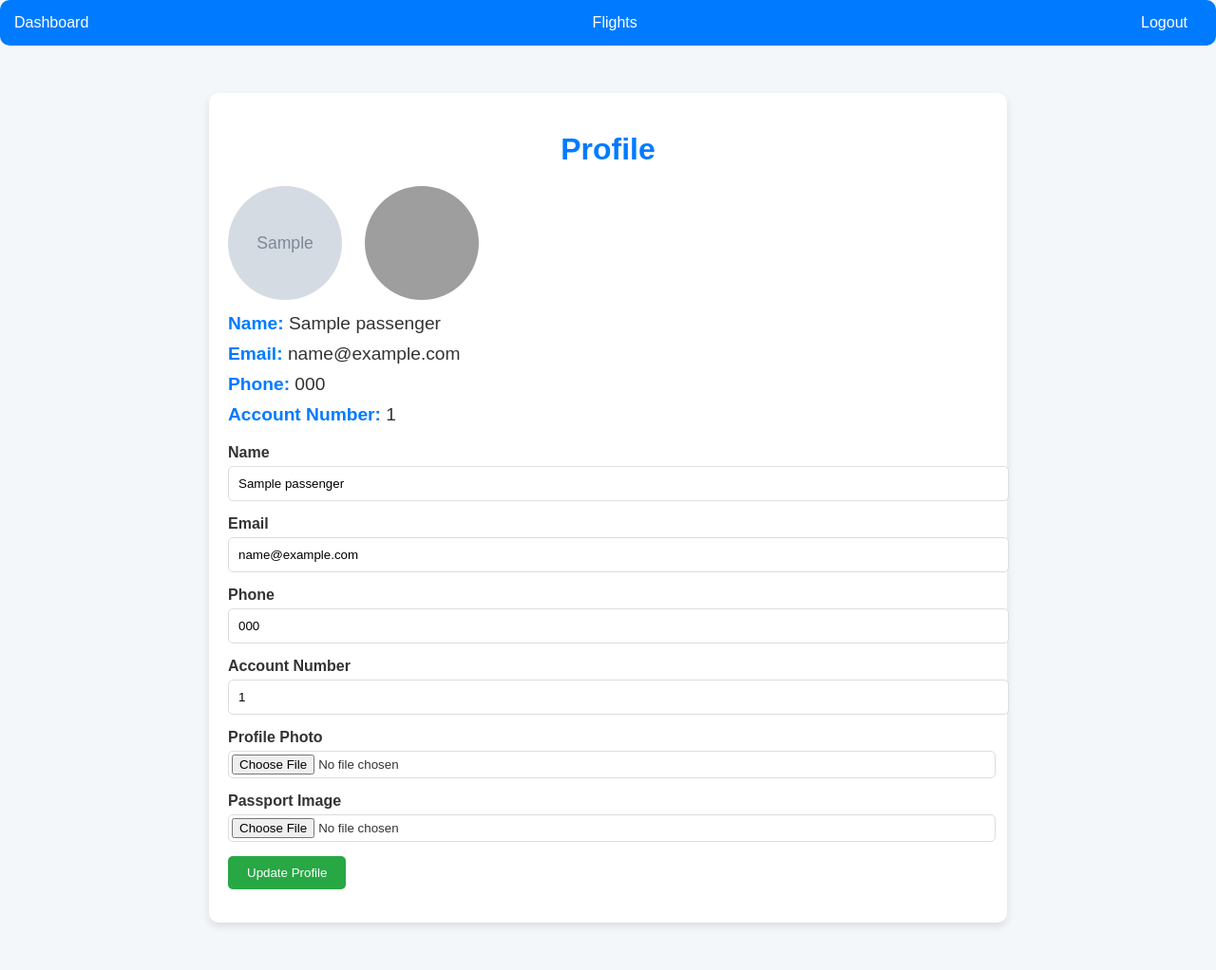
After one commit to ahmedadelelshaer/Flight-Booking-System, a PHP site: page /profile.php in a window 1280 px wide. The commit adds this page. Shown: the whole page at 95% size. Run offline with PHP 8.4, Linux system fonts and the light colour scheme; the visitor is signed in with stand-in values (Sample User, id 1); tables that the repository leaves empty or names only in its code hold one stand-in row (values such as "Sample post"); grey boxes marked "Sample" are stand-in pictures; grey boxes are pictures that could not be loaded.

Commit message:
profile view

```diff
--- a/Flight/views/flight_details.php
+++ b/Flight/views/flight_details.php
@@ -6,9 +6,6 @@ require_once 'models/Flight.php'; // Assuming the Flight model is loaded
 $flightId = $_GET['id'];
 
 // Sample data for this example, in a real-world scenario this would come from a database
-$flight = new Flight($flightId, "Flight 101", "New York -> Paris -> Tokyo", 500, '2024-12-25 14:00', '2024-12-25 18:00');
-$flight->addPassenger('registered');
-$flight->addPassenger('pending');
 
 ?>
 
@@ -29,6 +26,7 @@ $flight->addPassenger('pending');
 
         <div class="card">
             <div class="card-body">
+
                 <h3>ID: <?php echo $flight->id; ?></h3>
                 <p><strong>Name:</strong> <?php echo $flight->name; ?></p>
                 <p><strong>Itinerary:</strong> <?php echo $flight->itinerary; ?></p>
--- /dev/null
+++ b/Flight/views/profile.php
@@ -0,0 +1,222 @@
+<?php
+session_start();
+
+
+// Include database connection and passenger model
+include '../php/includes/db.php';
+include '../models/passengerModel.php';
+
+// Fetch passenger details
+$user_id = $_SESSION['id'];
+$conn = connectToDB();
+$stmt = $conn->prepare("SELECT * FROM passenger WHERE id = ?");
+$stmt->execute([$user_id]);
+$passenger = $stmt->fetch(PDO::FETCH_ASSOC);
+
+// Handle form submission for updates
+if ($_SERVER['REQUEST_METHOD'] === 'POST') {
+    $name = $_POST['name'];
+    $email = $_POST['email'];
+    $tel = $_POST['tel'];
+    $account_number = $_POST['account_number'];
+
+    // Update passenger details
+    $updateStmt = $conn->prepare("UPDATE passenger SET name = ?, email = ?, tel = ?, account_number = ? WHERE id = ?");
+    $updateStmt->execute([$name, $email, $tel, $account_number, $user_id]);
+
+    // Handle photo and passport image upload
+    if (isset($_FILES['photo']) && $_FILES['photo']['error'] === UPLOAD_ERR_OK) {
+        $photoPath = '../images/' . basename($_FILES['photo']['name']);
+        move_uploaded_file($_FILES['photo']['tmp_name'], $photoPath);
+        $photoPath=basename($_FILES['photo']['name']);
+        $photoUpdateStmt = $conn->prepare("UPDATE passenger SET photo = ? WHERE id = ?");
+        $photoUpdateStmt->execute([$photoPath, $user_id]);
+    }
+
+    if (isset($_FILES['passport_img']) && $_FILES['passport_img']['error'] === UPLOAD_ERR_OK) {
+        $passportImgPath = '../images/' . basename($_FILES['passport_img']['name']);
+        move_uploaded_file($_FILES['passport_img']['tmp_name'], $passportImgPath);
+        $passportImgPath=basename($_FILES['passport_img']['name']);
+        $passportImgUpdateStmt = $conn->prepare("UPDATE passenger SET passport_img = ? WHERE id = ?");
+        $passportImgUpdateStmt->execute([$passportImgPath, $user_id]);
+    }
+       // Redirect to the same page to see the changes
+       header("Location: profile.php");
+       exit();
+
+}
+
+?>
+<!DOCTYPE html>
+<html lang="en">
+<head>
+    <meta charset="UTF-8">
+    <meta name="viewport" content="width=device-width, initial-scale=1.0">
+    <title>Profile</title>
+    <style>
+        body {
+            font-family: 'Arial', sans-serif;
+            background-color: #f4f7fa;
+            color: #333;
+            margin: 0;
+            padding: 0;
+        }
+
+        .navbar {
+            background-color: #007bff;
+            padding: 15px;
+            border-radius: 10px;
+            display: flex;
+            justify-content: space-between;
+            align-items: center;
+        }
+
+        .navbar a {
+            color: white;
+            text-decoration: none;
+            margin-right: 15px;
+            transition: color 0.3s;
+        }
+
+        .navbar a:hover {
+            color: #ffdd57;
+        }
+
+        .container {
+            max-width: 800px;
+            margin: 50px auto;
+            padding: 20px;
+            background: #fff;
+            border-radius: 10px;
+            box-shadow: 0 4px 8px rgba(0, 0, 0, 0.1);
+        }
+
+        h1 {
+            text-align: center;
+            color: #007bff;
+            margin-bottom: 20px;
+        }
+
+        .profile-info {
+            margin-bottom: 20px;
+        }
+
+        .profile-info p {
+            font-size: 1.2rem;
+            margin: 10px 0;
+        }
+
+        .profile-info strong {
+            color: #007bff;
+        }
+
+        .form-group {
+            margin-bottom: 15px;
+        }
+
+        .form-group label {
+            display: block;
+            margin-bottom: 5px;
+            font-weight: bold;
+        }
+
+        .form-group input {
+            width: 100%;
+            padding: 10px;
+            border: 1px solid #ddd;
+            border-radius: 5px;
+            transition: border-color 0.3s;
+        }
+
+        .form-group input:focus {
+            border-color: #007bff;
+            outline: none;
+        }
+        .profile-photo {
+            align-items: top;
+            width: 120px;
+            height: 120px;
+            border-radius: 50%;
+            object-fit: cover;
+            margin-right: 20px;
+        }
+        .profile-passport{
+
+        }
+
+        .form-group button {
+            padding: 10px 20px;
+            background-color: #28a745;
+            color: white;
+            border: none;
+            border-radius: 5px;
+            cursor: pointer;
+            transition: background-color 0.3s;
+        }
+
+        .form-group button:hover {
+            background-color: #218838;
+        }
+
+        .form-group input[type="file"] {
+            padding: 3px;
+        }
+
+        .form-group img {
+            max-width: 100px;
+            margin-top: 10px;
+            border-radius: 5px;
+        }
+    </style>
+</head>
+<body>
+        <!-- Navbar -->
+        <div class="navbar">
+        <a href="passengerHome.php">Dashboard</a>
+        <a href="#">Flights</a>
+        <a href="?logout=true" class="logout-btn">Logout</a>
+    </div>
+
+    <div class="container">
+        <h1>Profile</h1>
+        <div class="profile-info">
+
+        <img src="<?php echo '../images/' . $passenger['photo']; ?>" alt="Profile Image" class="profile-photo" >
+        <img src="<?php echo '../images/'. $passenger['passport_img']; ?>" alt="Passport Image" class="profile-photo" >
+            <p><strong>Name:</strong> <?php echo htmlspecialchars($passenger['name']); ?></p>
+            <p><strong>Email:</strong> <?php echo htmlspecialchars($passenger['email']); ?></p>
+            <p><strong>Phone:</strong> <?php echo htmlspecialchars($passenger['tel']); ?></p>
+            <p><strong>Account Number:</strong> <?php echo htmlspecialchars($passenger['account_number']); ?></p>
+        </div>
+        <form method="POST" enctype="multipart/form-data">
+            <div class="form-group">
+                <label for="name">Name</label>
+                <input type="text" id="name" name="name" value="<?php echo htmlspecialchars($passenger['name']); ?>" required>
+            </div>
+            <div class="form-group">
+                <label for="email">Email</label>
+                <input type="email" id="email" name="email" value="<?php echo htmlspecialchars($passenger['email']); ?>" required>
+            </div>
+            <div class="form-group">
+                <label for="tel">Phone</label>
+                <input type="tel" id="tel" name="tel" value="<?php echo htmlspecialchars($passenger['tel']); ?>" required>
+            </div>
+            <div class="form-group">
+                <label for="account_number">Account Number</label>
+                <input type="text" id="account_number" name="account_number" value="<?php echo htmlspecialchars($passenger['account_number']); ?>" required>
+            </div>
+            <div class="form-group">
+                <label for="photo">Profile Photo</label>
+                <input type="file" id="photo" name="photo">
+            </div>
+            <div class="form-group">
+                <label for="passport_img">Passport Image</label>
+                <input type="file" id="passport_img" name="passport_img">
+            </div>
+            <div class="form-group">
+                <button type="submit">Update Profile</button>
+            </div>
+        </form>
+    </div>
+</body>
+</html>
```
Also changed, not shown: Flight/models/Flight.php (+77 -33 lines), Flight/views/passengerHome.php (+54 -85 lines), Flight/images/20216008.png (added), Flight/images/Screenshot 2023-04-02 014326.png (added), Flight/images/Screenshot 2023-04-20 005415.png (added), Flight/images/Screenshot 2023-04-20 020406.png (added), Flight/images/Screenshot 2023-04-20 020808.png (added), Flight/images/Screenshot 2023-05-19 161000.png (added), Flight/images/Screenshot 2023-05-24 203738.png (added), Flight/images/Screenshot 2023-05-31 005827.png (added), 1 other file.
